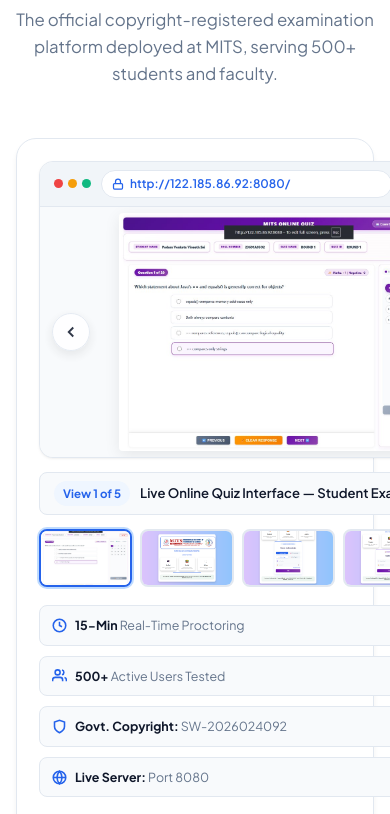
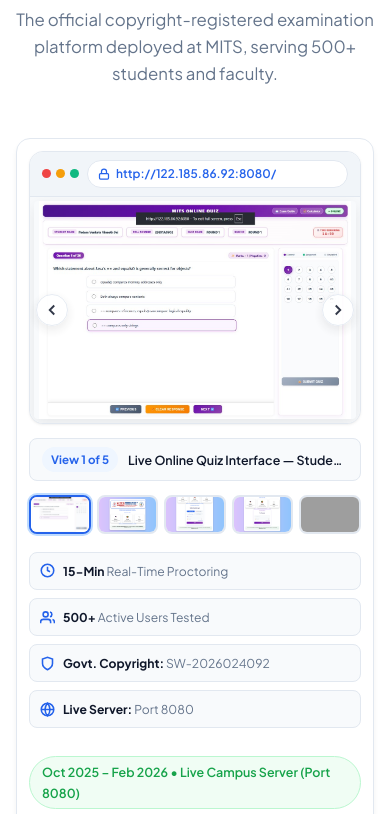
Before and after one commit to VineethPadam/Portfolio, a plain HTML site: page index.html in a window 390 px wide. Shown: the part 5900-6714 px from the top of the page. Drawn offline with Linux system fonts and the light colour scheme; no server answers; grey boxes are pictures that could not be loaded.

Commit message:
Fix mobile responsive overflow in featured project browser card and image containment

```diff
--- a/index.html
+++ b/index.html
@@ -983,15 +983,24 @@
       padding: 35px;
       box-shadow: var(--shadow-md);
       display: grid;
-      grid-template-columns: 1.15fr 0.85fr;
+      grid-template-columns: minmax(0, 1.15fr) minmax(0, 0.85fr);
       gap: 40px;
       align-items: center;
+      width: 100%;
+      max-width: 100%;
+      min-width: 0;
+      box-sizing: border-box;
+      overflow: hidden;
     }
 
     .project-viewer {
       display: flex;
       flex-direction: column;
       gap: 14px;
+      width: 100%;
+      max-width: 100%;
+      min-width: 0;
+      box-sizing: border-box;
     }
 
     .project-browser-card {
@@ -1002,21 +1011,31 @@
       background: #ffffff;
       display: flex;
       flex-direction: column;
+      width: 100%;
+      max-width: 100%;
+      min-width: 0;
+      box-sizing: border-box;
     }
 
     .project-browser-bar {
       display: flex;
       align-items: center;
-      gap: 10px;
-      padding: 8px 14px;
+      gap: 8px;
+      padding: 8px 12px;
       background: var(--bg-slate-100);
       border-bottom: 1px solid var(--card-border);
+      width: 100%;
+      max-width: 100%;
+      min-width: 0;
+      box-sizing: border-box;
+      overflow: hidden;
     }
 
     .browser-dots {
       display: flex;
       align-items: center;
       gap: 5px;
+      flex-shrink: 0;
     }
 
     .b-dot {
@@ -1030,6 +1049,7 @@
 
     .browser-url-pill {
       flex: 1;
+      min-width: 0;
       display: flex;
       align-items: center;
       gap: 6px;
@@ -1040,21 +1060,42 @@
       font-size: 0.74rem;
       color: var(--primary);
       font-weight: 600;
-      white-space: nowrap;
+      overflow: hidden;
+      box-sizing: border-box;
+    }
+
+    .browser-url-pill svg {
+      flex-shrink: 0;
+    }
+
+    .browser-url-pill span {
       overflow: hidden;
       text-overflow: ellipsis;
+      white-space: nowrap;
+      min-width: 0;
+      display: inline-block;
+    }
+
+    .browser-badge {
+      flex-shrink: 0;
+      white-space: nowrap;
     }
 
     .project-main-display {
       position: relative;
+      width: 100%;
+      max-width: 100%;
+      min-width: 0;
       height: 380px;
       background: #f8fafc;
       cursor: pointer;
+      cursor: zoom-in;
       display: flex;
       align-items: center;
       justify-content: center;
       padding: 12px;
       overflow: hidden;
+      box-sizing: border-box;
     }
 
     .project-main-display img {
@@ -1102,8 +1143,8 @@
       position: absolute;
       top: 50%;
       transform: translateY(-50%);
-      width: 38px;
-      height: 38px;
+      width: 36px;
+      height: 36px;
       border-radius: 50%;
       background: rgba(255, 255, 255, 0.95);
       border: 1px solid var(--card-border);
@@ -1126,18 +1167,23 @@
       box-shadow: var(--shadow-md);
     }
 
-    .project-nav-arrow.prev { left: 12px; }
-    .project-nav-arrow.next { right: 12px; }
+    .project-nav-arrow.prev { left: 10px; }
+    .project-nav-arrow.next { right: 10px; }
 
     .project-view-indicator-bar {
       display: flex;
       align-items: center;
       gap: 10px;
-      padding: 8px 14px;
+      padding: 8px 12px;
       background: var(--bg-slate-50);
       border: 1px solid var(--card-border);
       border-radius: var(--radius-sm);
       font-size: 0.82rem;
+      width: 100%;
+      max-width: 100%;
+      min-width: 0;
+      box-sizing: border-box;
+      overflow: hidden;
     }
 
     .project-view-badge {
@@ -1149,6 +1195,7 @@
       background: var(--primary-light);
       color: var(--primary);
       white-space: nowrap;
+      flex-shrink: 0;
     }
 
     .project-view-title {
@@ -1157,12 +1204,19 @@
       white-space: nowrap;
       overflow: hidden;
       text-overflow: ellipsis;
+      min-width: 0;
+      flex: 1;
+      font-size: 0.78rem;
     }
 
     .project-thumbs-bar {
       display: grid;
-      grid-template-columns: repeat(5, 1fr);
-      gap: 8px;
+      grid-template-columns: repeat(5, minmax(0, 1fr));
+      gap: 6px;
+      width: 100%;
+      max-width: 100%;
+      min-width: 0;
+      box-sizing: border-box;
     }
 
     .project-thumb-btn {
@@ -1174,6 +1228,9 @@
       aspect-ratio: 16/10;
       background: #ffffff;
       padding: 0;
+      width: 100%;
+      min-width: 0;
+      box-sizing: border-box;
     }
 
     .project-thumb-btn.active {
@@ -1194,21 +1251,28 @@
 
     .project-highlights-strip {
       display: grid;
-      grid-template-columns: repeat(2, 1fr);
-      gap: 10px;
+      grid-template-columns: repeat(2, minmax(0, 1fr));
+      gap: 8px;
       margin-top: 4px;
+      width: 100%;
+      max-width: 100%;
+      min-width: 0;
+      box-sizing: border-box;
     }
 
     .project-hl-item {
       display: flex;
       align-items: center;
       gap: 8px;
-      padding: 9px 12px;
+      padding: 8px 10px;
       background: var(--bg-slate-50);
       border: 1px solid var(--card-border);
       border-radius: var(--radius-sm);
-      font-size: 0.78rem;
+      font-size: 0.76rem;
       color: var(--text-muted);
+      min-width: 0;
+      box-sizing: border-box;
+      overflow: hidden;
     }
 
     .project-hl-item svg {
@@ -1218,6 +1282,13 @@
 
     .project-hl-item strong {
       color: var(--text-dark);
+    }
+
+    .project-hl-item span {
+      min-width: 0;
+      overflow: hidden;
+      text-overflow: ellipsis;
+      white-space: nowrap;
     }
 
     .project-details h3 {
@@ -2181,6 +2252,7 @@
 
     .lightbox-box {
       position: relative;
+      width: 92%;
       max-width: 900px;
       max-height: 90vh;
       background: #ffffff;
@@ -2190,6 +2262,7 @@
       display: flex;
       flex-direction: column;
       animation: zoomIn 0.25s ease;
+      margin: auto;
     }
 
     @keyframes zoomIn {
@@ -2373,7 +2446,9 @@
         border-right: none;
       }
       .project-card-featured {
-        grid-template-columns: 1fr;
+        grid-template-columns: minmax(0, 1fr);
+        gap: 28px;
+        padding: 28px;
       }
       .about-card-clean {
         grid-template-columns: 1fr;
@@ -2382,7 +2457,7 @@
         height: 320px;
       }
       .workshop-card-clean {
-        grid-template-columns: 1fr;
+        grid-template-columns: minmax(0, 1fr);
       }
       .coding-grid {
         grid-template-columns: 1fr;
@@ -2426,9 +2501,25 @@
         height: 280px;
       }
       .project-main-display {
-        height: 250px;
+        height: auto;
+        aspect-ratio: 16/11;
         padding: 6px;
-      }
+        width: 100%;
+        max-width: 100%;
+      }
+      .project-main-display img {
+        width: 100%;
+        height: 100%;
+        max-width: 100%;
+        max-height: 100%;
+        object-fit: contain;
+      }
+      .project-nav-arrow {
+        width: 32px;
+        height: 32px;
+      }
+      .project-nav-arrow.prev { left: 6px; }
+      .project-nav-arrow.next { right: 6px; }
 
       .nav-links {
         position: fixed;
@@ -2491,6 +2582,15 @@
       }
     }
 
+    @media (max-width: 600px) {
+      .browser-badge {
+        display: none !important;
+      }
+      .project-highlights-strip {
+        grid-template-columns: 1fr;
+      }
+    }
+
     @media (max-width: 480px) {
       .hero-text-content h1 {
         font-size: 2.2rem;
@@ -2523,10 +2623,17 @@
         padding: 0 16px;
       }
       .clean-card,
-      .project-card-featured,
       .about-card-clean,
       .workshop-card-clean {
-        padding: 22px;
+        padding: 20px;
+      }
+      .project-card-featured {
+        padding: 12px;
+        border-radius: var(--radius-md);
+      }
+      .project-main-display {
+        aspect-ratio: 16/11;
+        padding: 4px;
       }
       .cert-dual-preview-frame {
         height: 180px;
@@ -2922,7 +3029,7 @@
                 <svg width="12" height="12" viewBox="0 0 24 24" fill="none" stroke="currentColor" stroke-width="2.5"><rect x="3" y="11" width="18" height="11" rx="2" ry="2"></rect><path d="M7 11V7a5 5 0 0 1 10 0v4"></path></svg>
                 <span>http://122.185.86.92:8080/</span>
               </div>
-              <span class="badge badge-amber" style="font-size: 0.68rem; padding: 2px 7px;">
+              <span class="badge badge-amber browser-badge" style="font-size: 0.68rem; padding: 2px 7px;">
                 &copy; SW-2026024092
               </span>
             </div>
```
